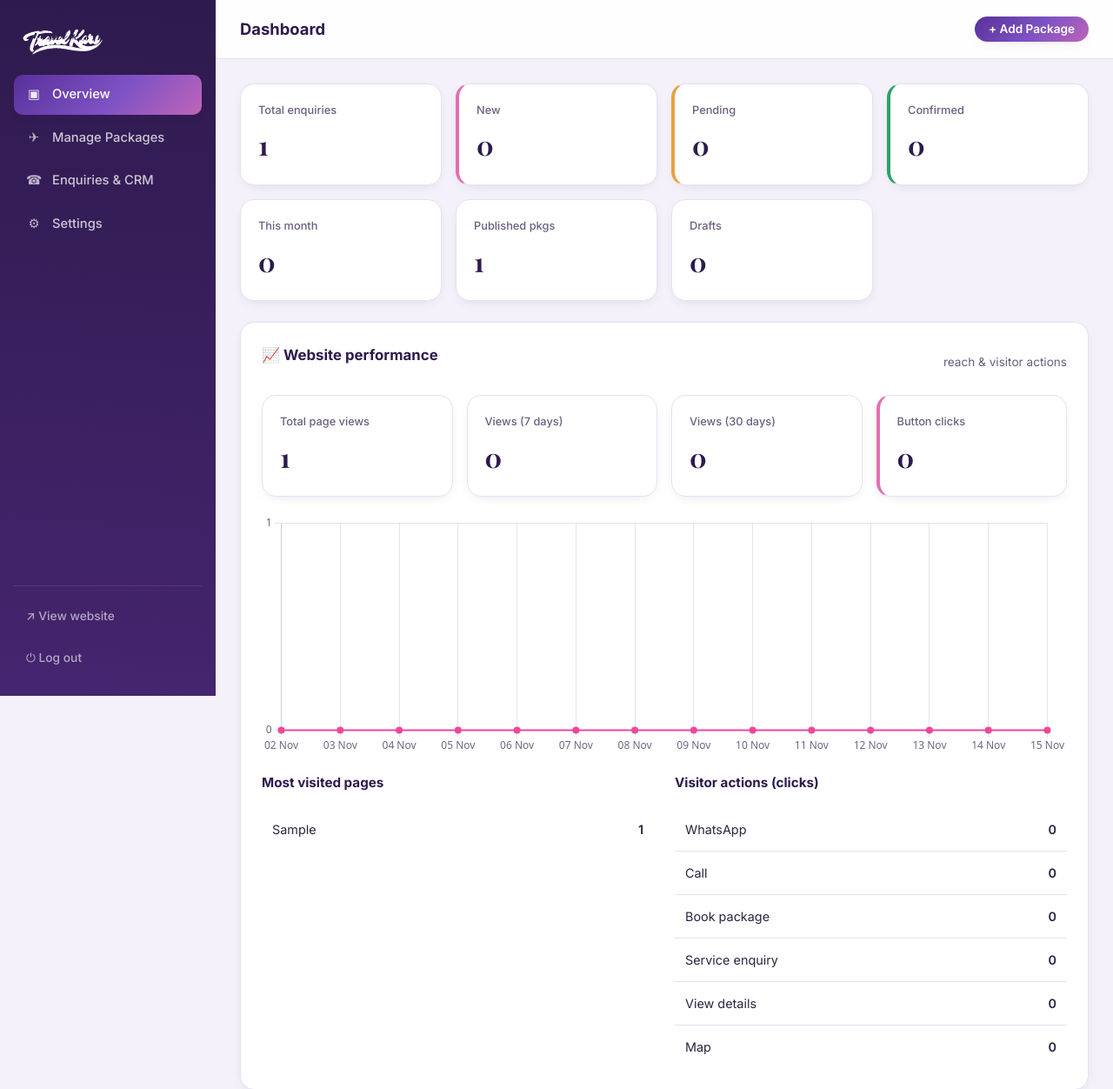
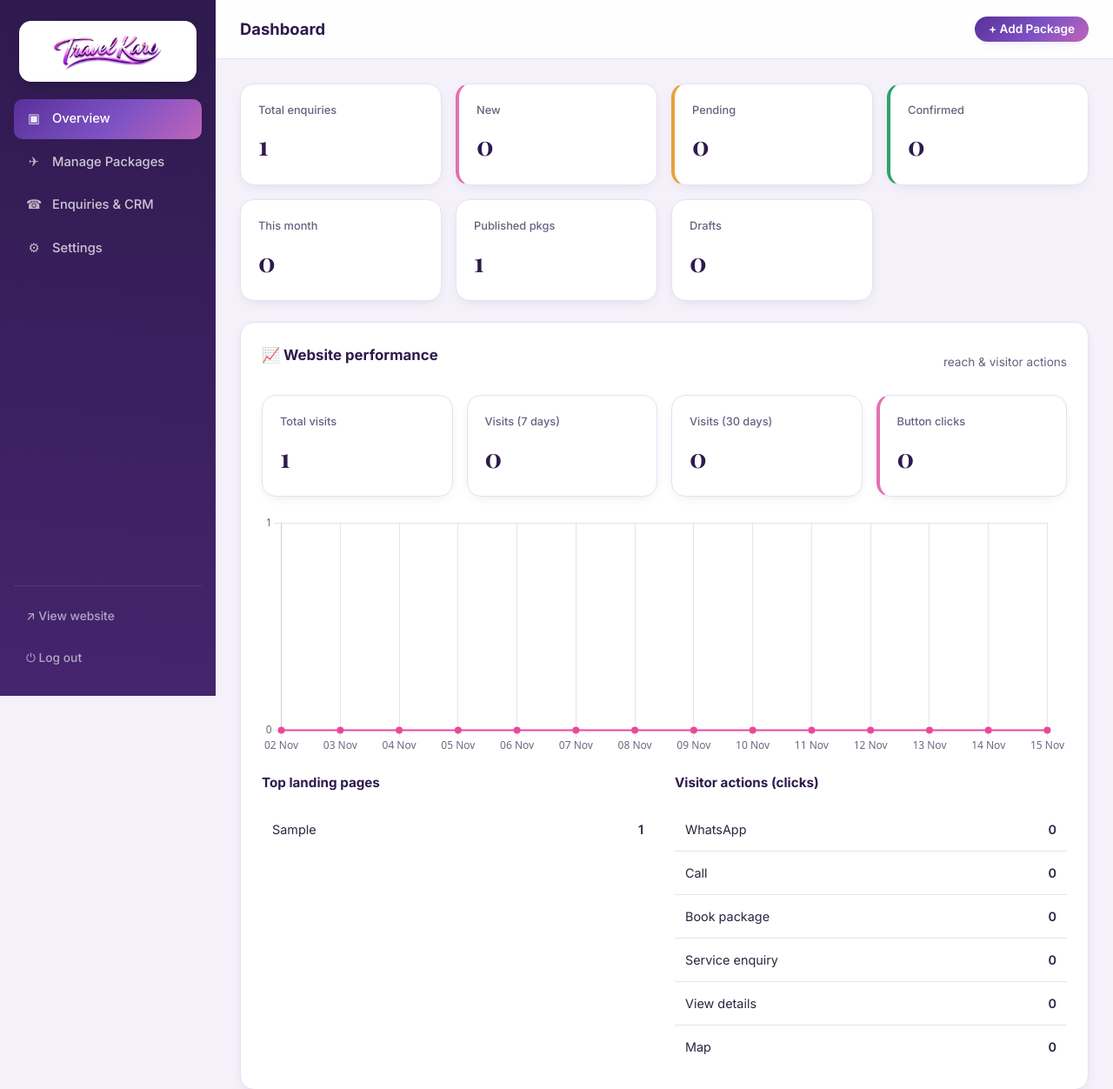
Before and after one commit to SuneetSingla/Travel-Karo12, a FastAPI app: page /admin in a window 1280 px wide. Shown: the top 1252 px of the page at 87% size. Run offline with FastAPI, Linux system fonts and the light colour scheme; the visitor is signed in with stand-in values (Sample User, id 1); tables that the repository leaves empty hold one stand-in row (values such as "Sample post").

Commit message:
Admin logo chip, visit-based analytics, updated map pin
- Admin sidebar: place the logo on a white rounded chip so the full gradient
  wordmark reads on the dark panel (was a faint, broken script).
- Analytics: count one VISIT per browsing session instead of one per page view.
  A 30-minute sliding cookie marks an active visit, so navigating between pages
  no longer inflates the number. Relabel the dashboard "page views" -> "visits"
  and "Most visited pages" -> "Top landing pages".
- Contact map: point the embed at the Travel Karo pin (30.2115574, 74.9340219).

Verified: visit logic (4 pages = 1 visit; new browser = +1), full suite 37/37.

Co-Authored-By: Claude Opus 4.8 <noreply@anthropic.com>
Claude-Session: https://claude.ai/code/session_01DuVwkf33NuDLAUGAJnGurX

```diff
--- a/app/main.py
+++ b/app/main.py
@@ -42,10 +42,15 @@ app.include_router(public.router)
 app.include_router(admin.router)
 
 
-# --- Website reach tracking -------------------------------------------------
-# Record a page view for each public page a visitor opens. Admin, static files,
-# uploads and the tracking endpoint itself are ignored.
+# --- Website visit tracking -------------------------------------------------
+# Count one VISIT per browsing session, not one per page. A short-lived cookie
+# marks an active visit; while it is set, navigating between pages does not add
+# to the count. After ~30 minutes of inactivity the cookie expires and the next
+# page view counts as a new visit. Admin, static files, uploads and the tracking
+# endpoint are ignored.
 _TRACKED_EXACT = {"/", "/packages", "/about", "/contact"}
+_VISIT_COOKIE = "tk_v"
+_VISIT_WINDOW = 1800  # seconds (30 minutes)
 
 
 def _is_tracked(path: str) -> bool:
@@ -57,17 +62,25 @@ def _is_tracked(path: str) -> bool:
 
 
 @app.middleware("http")
-async def record_page_view(request: Request, call_next):
+async def record_visit(request: Request, call_next):
     response = await call_next(request)
     try:
         if request.method == "GET" and response.status_code < 400 and _is_tracked(request.url.path):
-            from .models import PageView
-            db = SessionLocal()
-            try:
-                db.add(PageView(path=request.url.path))
-                db.commit()
-            finally:
-                db.close()
+            # Only the first page of a visit (no active cookie) counts.
+            if not request.cookies.get(_VISIT_COOKIE):
+                from .models import PageView
+                db = SessionLocal()
+                try:
+                    db.add(PageView(path=request.url.path))
+                    db.commit()
+                finally:
+                    db.close()
+            # (Re)set the sliding visit cookie so later pages in this session
+            # don't count again.
+            response.set_cookie(
+                _VISIT_COOKIE, "1", max_age=_VISIT_WINDOW,
+                httponly=True, samesite="lax", secure=settings.PRODUCTION,
+            )
     except Exception:
         pass  # analytics must never break a page load
     return response
--- a/app/static/css/styles.css
+++ b/app/static/css/styles.css
@@ -250,8 +250,8 @@ textarea.input { resize: vertical; }
 .admin-body { background: #f4f1fa; }
 .sidebar-toggle-cb { display: none; }
 .admin-sidebar { position: fixed; top:0; left:0; width: 248px; height:100vh; background: linear-gradient(185deg,#2e1a4d,#45256f); display:flex; flex-direction:column; padding: 22px 16px; z-index: 40; }
-.admin-logo { padding: 8px 10px 22px; }
-.admin-logo img { height: 34px; filter: brightness(0) invert(1); }
+.admin-logo { margin: 2px 6px 20px; padding: 12px 16px; background: #fff; border-radius: 14px; display: flex; justify-content: center; box-shadow: 0 6px 16px -8px rgba(0,0,0,.45); }
+.admin-logo img { height: 46px; width: auto; display: block; }
 .admin-nav { display:flex; flex-direction:column; gap: 4px; flex: 1; }
 .admin-nav-link { display:flex; align-items:center; gap: 12px; color: rgba(255,255,255,.75); padding: 11px 14px; border-radius: 10px; font-size: .92rem; font-weight: 500; transition: all .18s; }
 .admin-nav-link:hover { background: rgba(255,255,255,.08); color:#fff; }
--- a/app/static/js/admin.js
+++ b/app/static/js/admin.js
@@ -14,7 +14,7 @@
     var v = window.TK_CHARTS.views;
     new Chart(el("chartViews"), {
       type: "line",
-      data: { labels: v.labels, datasets: [{ data: v.values, label: "Page views",
+      data: { labels: v.labels, datasets: [{ data: v.values, label: "Visits",
         borderColor: PINK, backgroundColor: "rgba(236,72,153,.12)", fill: true,
         tension: 0.35, pointBackgroundColor: PINK, borderWidth: 2 }] },
       options: { plugins: { legend: { display: false } }, scales: { y: { beginAtZero: true, ticks: { precision: 0 } } } },
--- a/app/templates/admin/dashboard.html
+++ b/app/templates/admin/dashboard.html
@@ -19,9 +19,9 @@
     <span class="muted sm">reach &amp; visitor actions</span>
   </div>
   <div class="stat-grid" style="margin-bottom:20px">
-    <div class="stat-card"><span class="stat-label">Total page views</span><span class="stat-value">{{ perf.total_views }}</span></div>
-    <div class="stat-card"><span class="stat-label">Views (7 days)</span><span class="stat-value">{{ perf.views_7 }}</span></div>
-    <div class="stat-card"><span class="stat-label">Views (30 days)</span><span class="stat-value">{{ perf.views_30 }}</span></div>
+    <div class="stat-card"><span class="stat-label">Total visits</span><span class="stat-value">{{ perf.total_views }}</span></div>
+    <div class="stat-card"><span class="stat-label">Visits (7 days)</span><span class="stat-value">{{ perf.views_7 }}</span></div>
+    <div class="stat-card"><span class="stat-label">Visits (30 days)</span><span class="stat-value">{{ perf.views_30 }}</span></div>
     <div class="stat-card accent-new"><span class="stat-label">Button clicks</span><span class="stat-value">{{ perf.total_clicks }}</span></div>
   </div>
 
@@ -33,7 +33,7 @@
 
   <div class="chart-grid" style="margin-top:20px">
     <div>
-      <h3 class="panel-title" style="font-size:.95rem">Most visited pages</h3>
+      <h3 class="panel-title" style="font-size:.95rem">Top landing pages</h3>
       {% if top_pages %}
       <table class="data-table"><tbody>
         {% for name, count in top_pages %}
--- a/app/templates/public/contact.html
+++ b/app/templates/public/contact.html
@@ -25,7 +25,7 @@
         </span></div></div>
         {% if biz.address %}
         <div class="map-embed">
-          <iframe title="Travel Karo location" src="https://www.google.com/maps?q={{ biz.address | urlencode }}&output=embed" width="100%" height="240" style="border:0" loading="lazy" referrerpolicy="no-referrer-when-downgrade"></iframe>
+          <iframe title="Travel Karo location" src="https://www.google.com/maps?q=30.2115574,74.9340219&z=16&output=embed" width="100%" height="240" style="border:0" loading="lazy" referrerpolicy="no-referrer-when-downgrade"></iframe>
         </div>
         {% endif %}
       </div>
```
